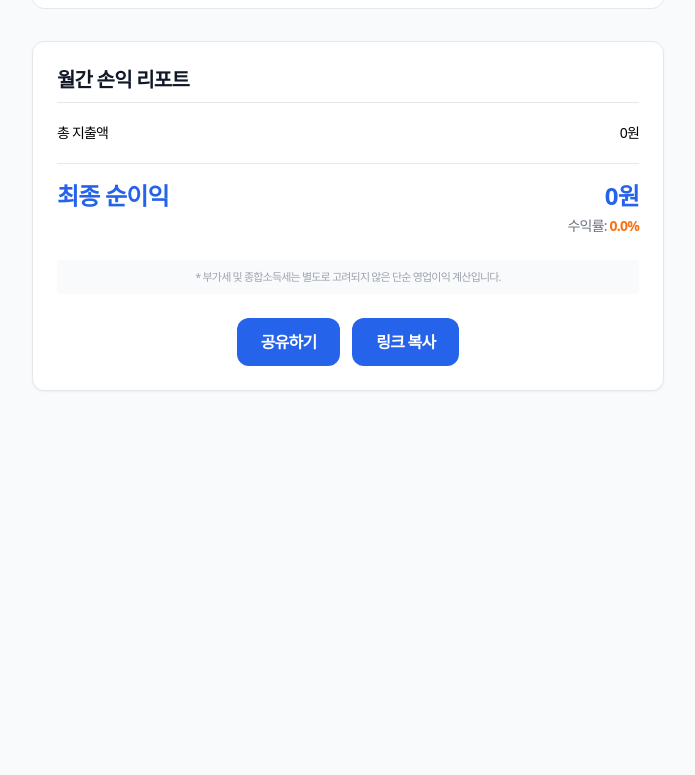
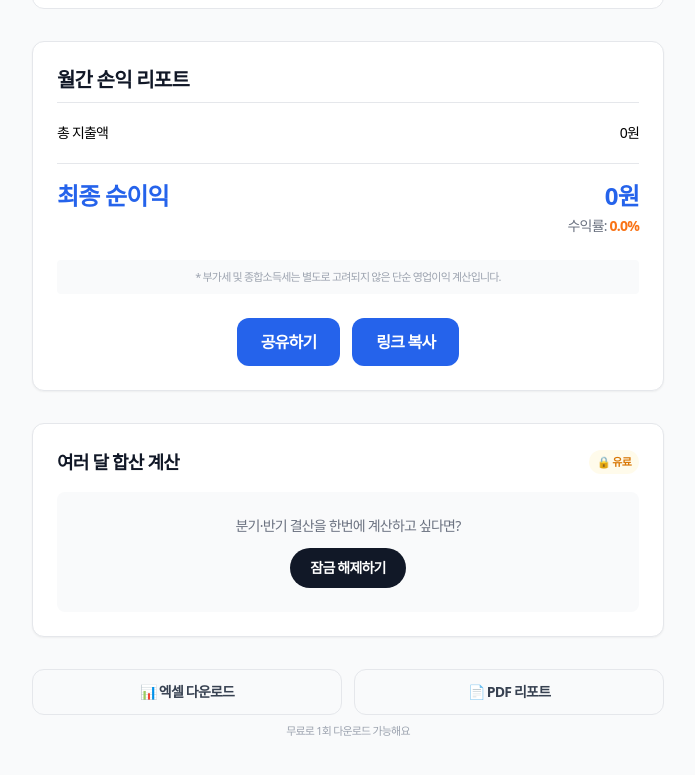
Before and after one commit to greentea2417/semogye-calculator, a Next.js app: page /profit in a window 1280 px wide. Shown: the part 561-1336 px from the top of the page, without its empty margins (292-987 px from the left). Before the commit the page ends 992 px from the top, so only its background shows below. Built offline with nearby package versions, Linux system fonts and the light colour scheme; a web font is replaced by a local one.

Commit message:
feat: 손익 계산기 유료 다운로드/합산계산 기능 추가

```diff
--- a/app/profit/page.tsx
+++ b/app/profit/page.tsx
@@ -6,6 +6,10 @@ import InputBlock from "@/components/InputBlock";
 import ResultRow from "@/components/ResultRow";
 import BottomActions from "@/components/BottomActions";
 import { decodeShareState, encodeShareState } from "../components/lib/shareState";
+
+/* ================= 결제/잠금 관련 상수 ================= */
+const PAYMENT_LINK = "https://payment-link-here"; // TODO: 실제 토스 결제 링크로 교체
+const FREE_DOWNLOAD_LIMIT = 1;
 
 /* ================= utils ================= */
 function parseNumber(raw: string | number) {
@@ -22,12 +26,31 @@ function ProfitContent() {
   const router = useRouter();
 
   // 입력 항목 (사장님용)
-  const [salesRaw, setSalesRaw] = useState("");      // 총 매출
-  const [costRaw, setCostRaw] = useState("");       // 원재료/매입비
-  const [rentRaw, setRentRaw] = useState("");       // 임대료
-  const [laborRaw, setLaborRaw] = useState("");      // 인건비
-  const [utilityRaw, setUtilityRaw] = useState("");    // 공과금/기타
+  const [salesRaw, setSalesRaw] = useState(""); // 총 매출
+  const [costRaw, setCostRaw] = useState(""); // 원재료/매입비
+  const [rentRaw, setRentRaw] = useState(""); // 임대료
+  const [laborRaw, setLaborRaw] = useState(""); // 인건비
+  const [utilityRaw, setUtilityRaw] = useState(""); // 공과금/기타
   const [marketingRaw, setMarketingRaw] = useState(""); // 광고비
+
+  // 유료 기능 상태
+  const [unlocked, setUnlocked] = useState(false);
+  const [freeUsed, setFreeUsed] = useState(false);
+  const [showPaywall, setShowPaywall] = useState(false);
+  const [monthsRaw, setMonthsRaw] = useState("");
+
+  // 결제 완료 후 ?unlocked=1 로 돌아오면 잠금 해제 처리
+  useEffect(() => {
+    try {
+      if (sp.get("unlocked") === "1") {
+        localStorage.setItem("semogye_unlocked", "1");
+        router.replace("/profit");
+      }
+      setUnlocked(localStorage.getItem("semogye_unlocked") === "1");
+      setFreeUsed(localStorage.getItem("semogye_free_used") === "1");
+    } catch (e) {}
+    // eslint-disable-next-line react-hooks/exhaustive-deps
+  }, []);
 
   const result = useMemo(() => {
     const sales = parseNumber(salesRaw);
@@ -44,6 +67,8 @@ function ProfitContent() {
     return { totalExpense, netProfit, marginRate };
   }, [salesRaw, costRaw, rentRaw, laborRaw, utilityRaw, marketingRaw]);
 
+  const months = parseNumber(monthsRaw);
+
   // 공유 기능 (남편분께 카톡 보낼 때 사용)
   const shareUrl = useMemo(() => {
     if (typeof window === "undefined") return "";
@@ -54,6 +79,48 @@ function ProfitContent() {
   const handleShare = () => {
     navigator.clipboard.writeText(shareUrl);
     alert("이번 달 손익 리포트 링크가 복사되었습니다!");
+  };
+
+  const canDownloadFree = () => !unlocked && !freeUsed;
+
+  const markFreeUsed = () => {
+    try {
+      localStorage.setItem("semogye_free_used", "1");
+      setFreeUsed(true);
+    } catch (e) {}
+  };
+
+  const downloadCsv = () => {
+    const rows = [
+      ["항목", "금액"],
+      ["총 매출", parseNumber(salesRaw)],
+      ["재료/매입비", parseNumber(costRaw)],
+      ["임대료", parseNumber(rentRaw)],
+      ["총 인건비", parseNumber(laborRaw)],
+      ["공과금/기타", parseNumber(utilityRaw)],
+      ["마케팅/광고비", parseNumber(marketingRaw)],
+      ["총 지출액", result.totalExpense],
+      ["최종 순이익", result.netProfit],
+      ["수익률(%)", result.marginRate.toFixed(1)],
+    ];
+    const csv = "\uFEFF" + rows.map((r) => r.join(",")).join("\n");
+    const blob = new Blob([csv], { type: "text/csv;charset=utf-8;" });
+    const url = URL.createObjectURL(blob);
+    const a = document.createElement("a");
+    a.href = url;
+    a.download = "세모계_손익리포트.csv";
+    a.click();
+    URL.revokeObjectURL(url);
+  };
+
+  const handleExport = (type: "csv" | "pdf") => {
+    if (!unlocked && freeUsed) {
+      setShowPaywall(true);
+      return;
+    }
+    if (!unlocked) markFreeUsed();
+    if (type === "csv") downloadCsv();
+    else window.print();
   };
 
   return (
@@ -76,7 +143,7 @@ function ProfitContent() {
         <InputBlock label="마케팅/광고비" type="text" value={marketingRaw} onChange={(e: any) => setMarketingRaw(formatComma(parseNumber(e.target.value)))} />
       </section>
 
-      <section className="bg-white p-6 rounded-xl border shadow-sm">
+      <section className="bg-white p-6 rounded-xl border shadow-sm print-report">
         <h2 className="font-bold text-xl mb-4 text-gray-900 border-b pb-2">월간 손익 리포트</h2>
         <ResultRow label="총 지출액" value={result.totalExpense} />
         <hr className="my-4" />
@@ -96,6 +163,104 @@ function ProfitContent() {
           <BottomActions onCopyLink={handleShare} onShare={handleShare} />
         </div>
       </section>
+
+      {/* 여러 달 합산 계산 (유료) */}
+      <section className="bg-white p-6 rounded-xl border shadow-sm no-print">
+        <div className="flex items-center justify-between mb-4">
+          <h2 className="font-bold text-lg text-gray-900">여러 달 합산 계산</h2>
+          {!unlocked && (
+            <span className="text-[11px] font-bold text-amber-600 bg-amber-50 px-2 py-1 rounded-full">🔒 유료</span>
+          )}
+        </div>
+        {unlocked ? (
+          <div className="space-y-3">
+            <InputBlock
+              label="합산할 개월 수"
+              type="text"
+              value={monthsRaw}
+              onChange={(e: any) => setMonthsRaw(formatComma(parseNumber(e.target.value)))}
+              placeholder="예: 3"
+            />
+            {months > 0 && (
+              <div className="bg-gray-50 rounded-lg p-4 text-sm space-y-2">
+                <div className="flex justify-between">
+                  <span className="text-gray-500">{months}개월 총 매출</span>
+                  <span className="font-semibold">{(parseNumber(salesRaw) * months).toLocaleString()}원</span>
+                </div>
+                <div className="flex justify-between">
+                  <span className="text-gray-500">{months}개월 총 지출</span>
+                  <span className="font-semibold">{(result.totalExpense * months).toLocaleString()}원</span>
+                </div>
+                <div className="flex justify-between font-bold text-blue-600">
+                  <span>{months}개월 합산 순이익</span>
+                  <span>{(result.netProfit * months).toLocaleString()}원</span>
+                </div>
+              </div>
+            )}
+          </div>
+        ) : (
+          <div className="bg-gray-50 rounded-lg p-6 text-center">
+            <p className="text-sm text-gray-500 mb-3">분기·반기 결산을 한번에 계산하고 싶다면?</p>
+            <button
+              onClick={() => setShowPaywall(true)}
+              className="px-5 py-2.5 rounded-full bg-gray-900 text-white text-sm font-semibold"
+            >
+              잠금 해제하기
+            </button>
+          </div>
+        )}
+      </section>
+
+      {/* 다운로드 */}
+      <section className="no-print space-y-2">
+        <div className="flex gap-3">
+          <button
+            onClick={() => handleExport("csv")}
+            className="flex-1 px-4 py-3 rounded-xl border border-gray-200 text-sm font-semibold text-gray-700 hover:bg-gray-50 transition-colors"
+          >
+            📊 엑셀 다운로드
+          </button>
+          <button
+            onClick={() => handleExport("pdf")}
+            className="flex-1 px-4 py-3 rounded-xl border border-gray-200 text-sm font-semibold text-gray-700 hover:bg-gray-50 transition-colors"
+          >
+            📄 PDF 리포트
+          </button>
+        </div>
+        {!unlocked && (
+          <p className="text-[11px] text-gray-400 text-center">
+            {freeUsed ? "무료 다운로드를 이미 사용했어요" : "무료로 1회 다운로드 가능해요"}
+          </p>
+        )}
+      </section>
+
+      {showPaywall && (
+        <div
+          className="fixed inset-0 bg-black/40 flex items-center justify-center z-50 p-4 no-print"
+          onClick={() => setShowPaywall(false)}
+        >
+          <div className="bg-white rounded-2xl p-6 max-w-sm w-full" onClick={(e) => e.stopPropagation()}>
+            <h3 className="font-bold text-lg text-gray-900 mb-2">무료 다운로드를 사용하셨어요</h3>
+            <p className="text-sm text-gray-500 mb-5">
+              엑셀·PDF 무제한 다운로드 + 여러 달 합산 계산을 잠금 해제하세요.
+            </p>
+            <a
+              href={PAYMENT_LINK}
+              target="_blank"
+              rel="noreferrer"
+              className="block text-center px-5 py-3 rounded-full bg-gray-900 text-white text-sm font-semibold mb-2"
+            >
+              3,900원으로 잠금 해제
+            </a>
+            <button
+              onClick={() => setShowPaywall(false)}
+              className="block w-full text-center px-5 py-2 text-sm text-gray-400"
+            >
+              나중에 할게요
+            </button>
+          </div>
+        </div>
+      )}
     </main>
   );
 }
```
Lines whose indentation alone changed are shown as unchanged.
